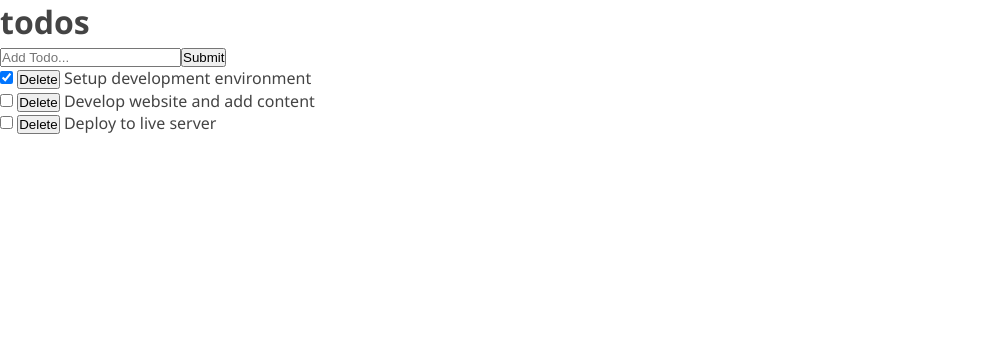
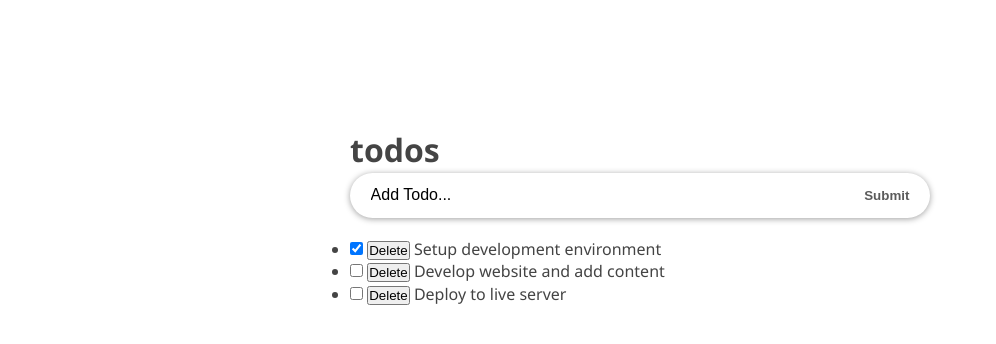
Before and after one commit to ndorrh/Math_Magicians, a React (Create React App) app: page / in a window 1280 px wide. Shown: the top 344 px of the page, without its empty margins (0-996 px from the left). Built offline with nearby package versions, Linux system fonts and the light colour scheme.

Commit message:
Add Style to App

```diff
--- a/src/App.css
+++ b/src/App.css
@@ -11,3 +11,55 @@
   background: #fff;
   height: 100vh;
 }
+
+.container {
+  display: flex;
+  flex-direction: column;
+  justify-content: center;
+  align-items: center;
+  max-width: 600px;
+  margin: 0 auto;
+}
+
+.inner {
+  width: 100%;
+  padding: 8rem 10px 4rem;
+}
+
+.form-container {
+  width: 100%;
+  margin-bottom: 20px;
+  display: flex;
+  border-radius: calc(0.5 * 100px);
+  box-shadow: 0 1px 6px 0 rgba(0, 0, 0, 0.38);
+  justify-content: space-evenly;
+}
+
+.input-text {
+  font-size: 1rem;
+  font-weight: 400;
+  width: 85%;
+  padding-right: 5px;
+  padding-left: 10px;
+  border-radius: calc(0.5 * 100px);
+}
+
+.input-text::placeholder {
+  color: #000;
+}
+
+.input-submit {
+  background: transparent;
+  color: #5b5b5b;
+  text-transform: capitalize;
+  cursor: pointer;
+  font-weight: 600;
+  margin-right: 10px;
+}
+
+.input-text,
+.input-submit {
+  height: 45px;
+  outline: none;
+  border: none;
+}
--- a/src/components/InputTodo.js
+++ b/src/components/InputTodo.js
@@ -33,9 +33,9 @@
   render() {
     const { title } = this.state;
     return (
-      <form onSubmit={this.handleSubmit}>
-        <input type="text" placeholder="Add Todo..." value={title} onChange={this.onChange} name="title" />
-        <button type="submit">Submit</button>
+      <form onSubmit={this.handleSubmit} className="form-container">
+        <input type="text" placeholder="Add Todo..." value={title} onChange={this.onChange} name="title" className="input-text" />
+        <button type="submit" className="input-submit">Submit</button>
       </form>
     );
   }
--- a/src/components/TodoContainer.js
+++ b/src/components/TodoContainer.js
@@ -65,10 +65,12 @@
   render() {
     const { todos } = this.state;
     return (
-      <div>
-        <Header />
-        <InputTodo addTodoProps={this.addTodo} />
-        <TodosList todos={todos} handleChangeProps={this.toggle} deleteTodo={this.delTodo} />
+      <div className="container">
+        <div className="inner">
+          <Header />
+          <InputTodo addTodoProps={this.addTodo} />
+          <TodosList todos={todos} handleChangeProps={this.toggle} deleteTodo={this.delTodo} />
+        </div>
       </div>
     );
   }
```
